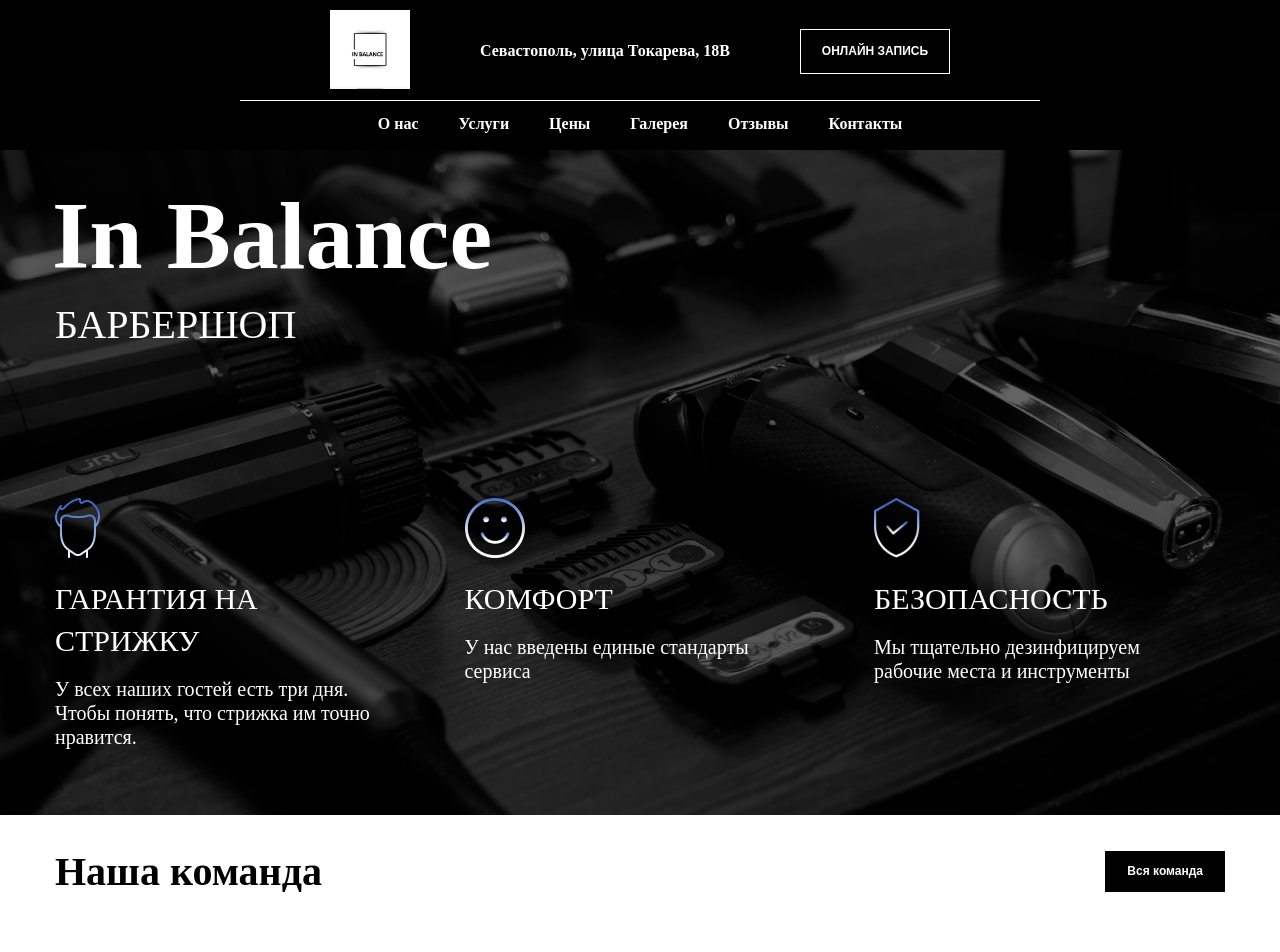
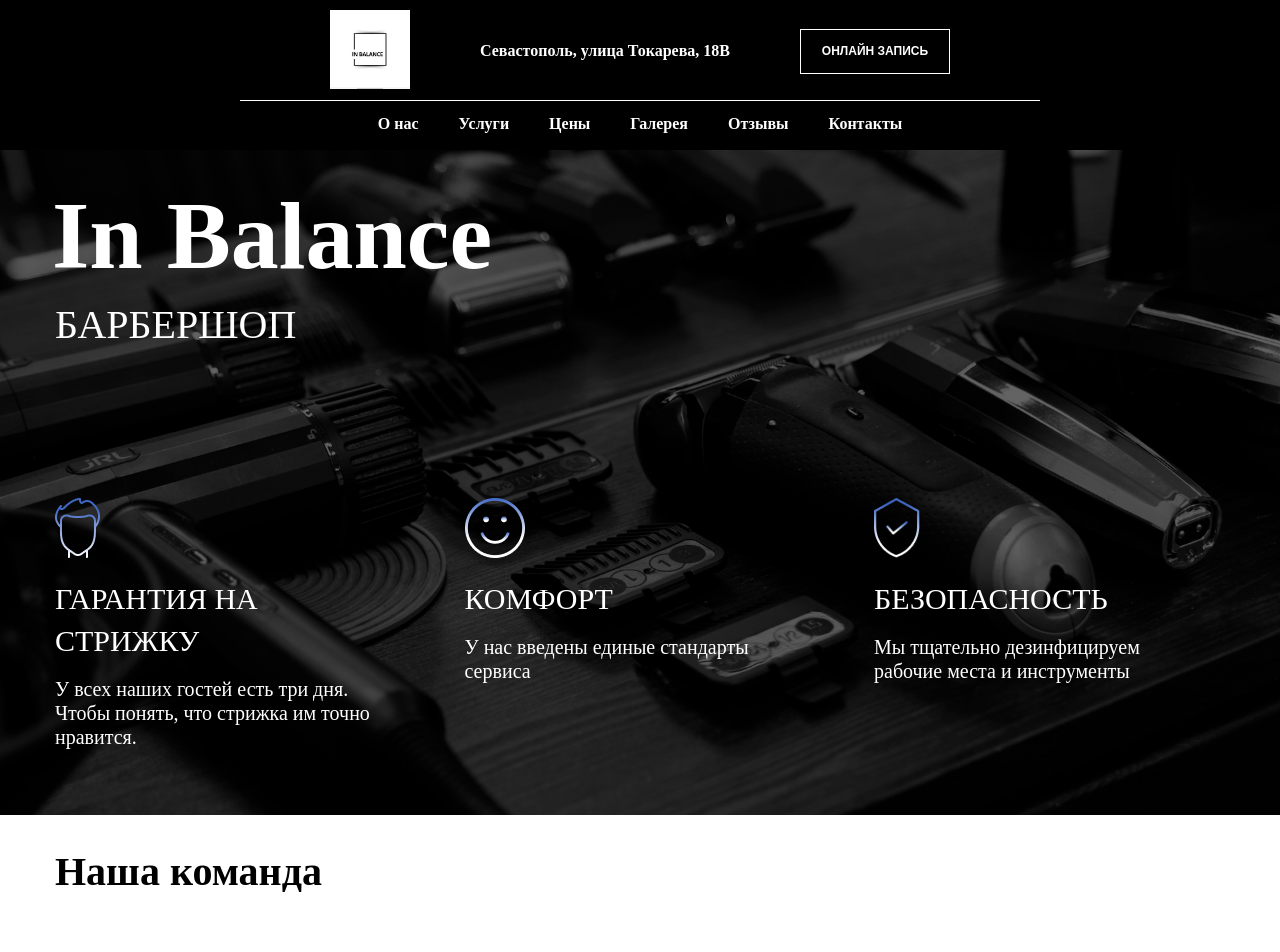
Before and after one commit to Ex1s9/Commerce-project, a React (Vite) app: page / in a window 1280 px wide. Shown: the top 952 px of the page. Built offline with nearby package versions, Linux system fonts and the light colour scheme; a web font is replaced by a local one.

Commit message:
Removing links

```diff
--- a/src/components/body/ourTeam/ourTeam.module.scss
+++ b/src/components/body/ourTeam/ourTeam.module.scss
@@ -18,23 +18,6 @@
       line-height: 48px;
       font-weight: 800;
     }
-
-    button {
-      padding: 10px 20px;
-      color: #FFF;
-      text-align: center;
-      font-size: 12px;
-      font-weight: 800;
-      line-height: 140%;
-      background-color: #000;
-      text-decoration: none;
-      border: 2px solid black;
-
-      &:hover {
-        background-color: white;
-        color: #000;
-        cursor: pointer;
-      }
     }
   }
 
@@ -78,4 +61,3 @@
       }
     }
   }
-}
--- a/src/components/body/ourTeam/ourTeam.tsx
+++ b/src/components/body/ourTeam/ourTeam.tsx
@@ -28,9 +28,6 @@ const OurTeam: React.FC = () => {
         <section className={s.container}>
             <div className={s.firstLineContainer}>
                 <h2>Наша команда</h2>
-                <a href="#">
-                    <button>Вся команда</button>
-                </a>
             </div>
             <div className={s.staffItems}>
                 {info.map((column,index) => (
--- a/src/components/header/index.tsx
+++ b/src/components/header/index.tsx
@@ -1,7 +1,8 @@
 import MainContent from './mainContent/header';
 import Topbar from './topbar/topbar';
-// import WhyChooseUsBlock from "../body/whyChooseUsBlock/whyChooseUsBlock.tsx";
+import WhyChooseUsBlock from "../body/whyChooseUsBlock/whyChooseUsBlock.tsx";
 import OurTeam from "../body/ourTeam/ourTeam.tsx";
+import Footer from "../footer/footer.tsx";
 
 const Header = () => {
    return (
@@ -9,7 +10,8 @@ const Header = () => {
          <Topbar />
          <MainContent />
           <OurTeam/>
-          {/*<WhyChooseUsBlock/>*/}
+          <WhyChooseUsBlock/>
+          <Footer/>
       </div>
    )
 }
```
